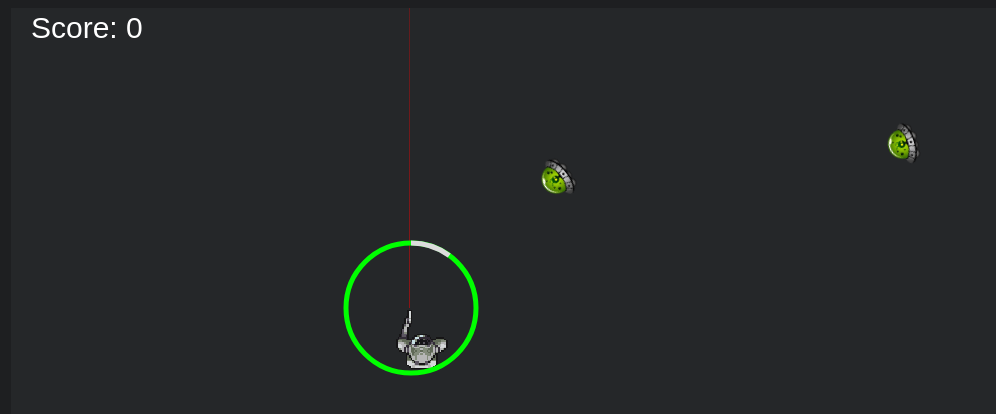
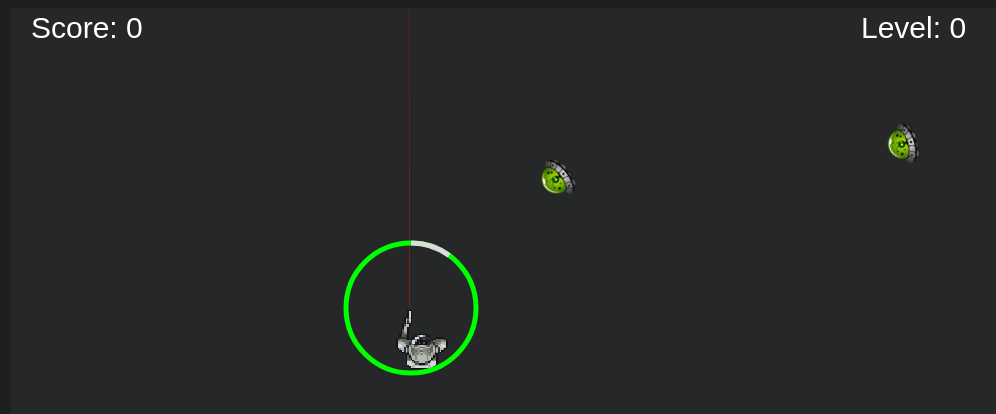
Before and after one commit to Mikhe/piupiu, a React (Create React App) app: page / in a window 1280 px wide. Shown: the top 414 px of the page, without its empty margins (129-1125 px from the left). Built offline with nearby package versions, Linux system fonts and the light colour scheme.

Commit message:
Add level rendering

```diff
--- a/src/core/gameObjects.js
+++ b/src/core/gameObjects.js
@@ -15,6 +15,33 @@ const init = function(elements) {
             console.error("Initialization failed!");
         }
     });
+};
+
+const Level = function (options) {
+    this.levelData = {
+        color: '#fff',
+        font: '30px Arial',
+        label: 'Level:',
+        level: 0,
+        x: 850,
+        y: 30,
+    };
+
+    const { levelData } = this;
+
+    levelData.draw = function(scene) {
+        const { color, font, label, level, x, y } = levelData;
+        const { ctx } = scene;
+        const text = `${label} ${level}`;
+
+        ctx.fillStyle = color;
+        ctx.font = font;
+        ctx.fillText(text, x, y);
+    };
+
+    Object.assign(levelData, options);
+
+    return levelData;
 };
 
 const GameOver = function (options) {
@@ -472,6 +499,7 @@ export {
     Explosion,
     GameOver,
     init,
+    Level,
     Life,
     Monster,
     Rocket,
--- a/src/core/scene.js
+++ b/src/core/scene.js
@@ -20,12 +20,14 @@ const Scene = function (options) {
 
 Scene.prototype.render = function () {
     const self = this;
-    const { ctx, explosions, life, monsters, mouseMoveOffset, rockets, score, sniper, steps, } = this;
+    const { ctx, explosions, level, life, monsters, mouseMoveOffset, rockets, score, sniper, steps, } = this;
 
     ctx.clearRect(0, 0, ctx.canvas.width, ctx.canvas.height); // clear canvas
 
+    level.draw(self);
     score.draw(self);
     sniper.draw(self, mouseMoveOffset);
+
     life.draw(self, () => {
         self.destroy();
     });
@@ -56,7 +58,7 @@ Scene.prototype.render = function () {
 };
 
 Scene.prototype.destroy = function() {
-    const { ctx, drawingInterval, gameover, monsterInterval, settings, score } = this;
+    const { ctx, drawingInterval, gameover, level, monsterInterval, settings, score } = this;
     const { height, width } = ctx.canvas;
 
     clearInterval(monsterInterval);
@@ -64,8 +66,9 @@ Scene.prototype.destroy = function() {
 
     setTimeout(() => {
         ctx.clearRect(0, 0, width, height);
+        gameover.draw(this);
+        level.draw(this);
         score.draw(this);
-        gameover.draw(this);
     }, settings.drawSceneSpeed);
 };
 
@@ -79,6 +82,7 @@ Scene.prototype.init = function(width, height) {
     this.rockets = [];
     this.steps = [];
     this.gameover = new gameObjects.GameOver();
+    this.level = new gameObjects.Level();
     this.life = new gameObjects.Life();
     this.score = new gameObjects.Score();
     this.sniper = new gameObjects.Sniper();
```
